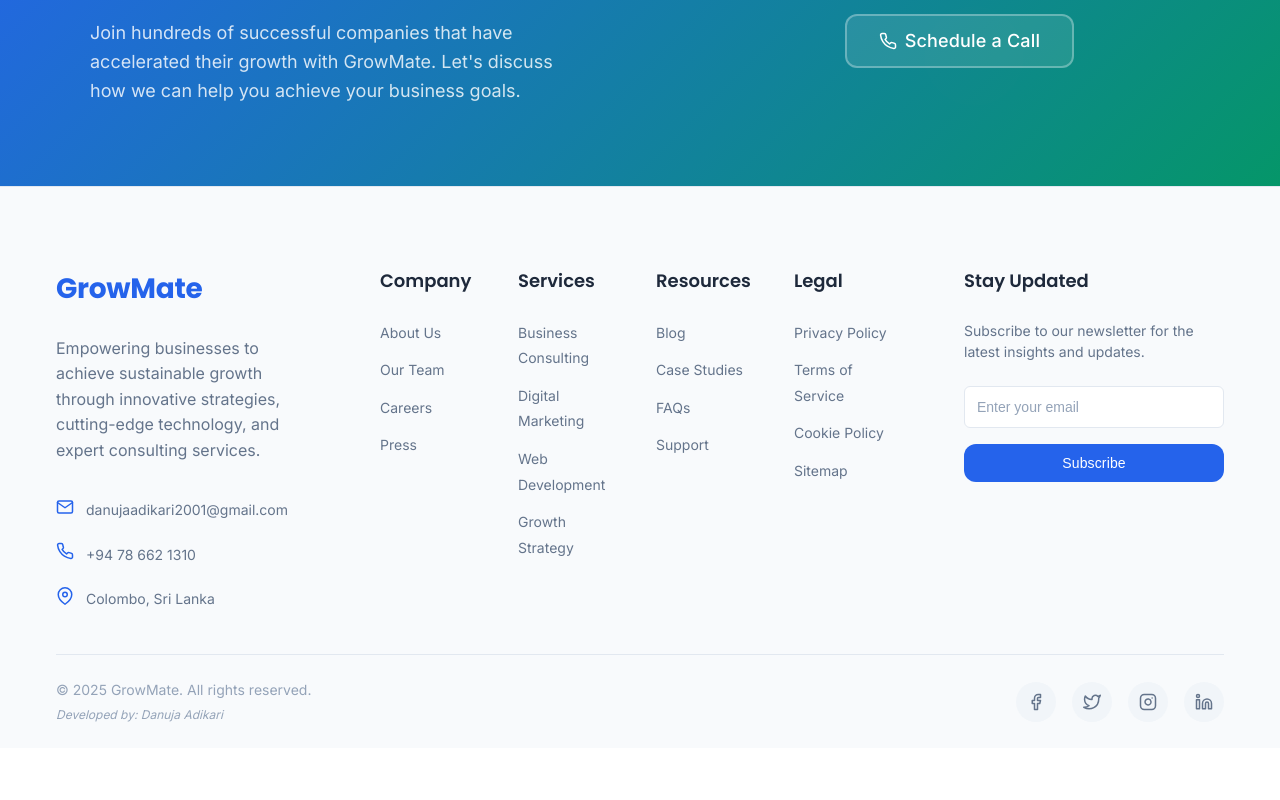
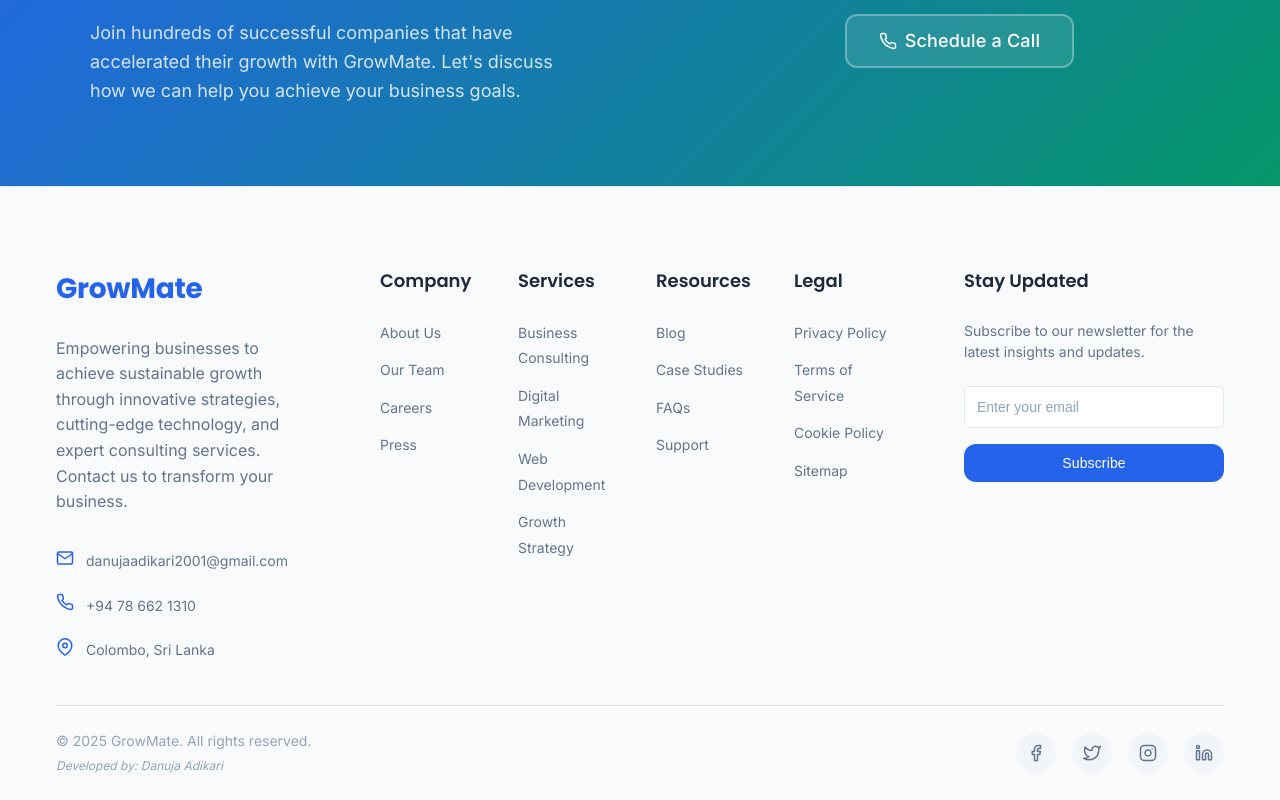
Before and after one commit to danujaadikari/GrowMate---Business-Website, a React (Create React App) app: page / in a window 1280 px wide. Shown: the part 3432-4232 px from the top of the page. Before the commit the page ends 4180 px from the top, so only its background shows below. Built offline with nearby package versions, Linux system fonts and the light colour scheme.

Commit message:
Refactor Footer component for improved readability and maintainability

```diff
--- a/src/components/Footer/Footer.js
+++ b/src/components/Footer/Footer.js
@@ -70,7 +70,7 @@ const Footer = () => {
             </Link>
             <p className="company-description">
               Empowering businesses to achieve sustainable growth through innovative strategies,
-              cutting-edge technology, and expert consulting services.
+              cutting-edge technology, and expert consulting services. Contact us to transform your business.
             </p>
 
             {/* Contact Information */}
```
